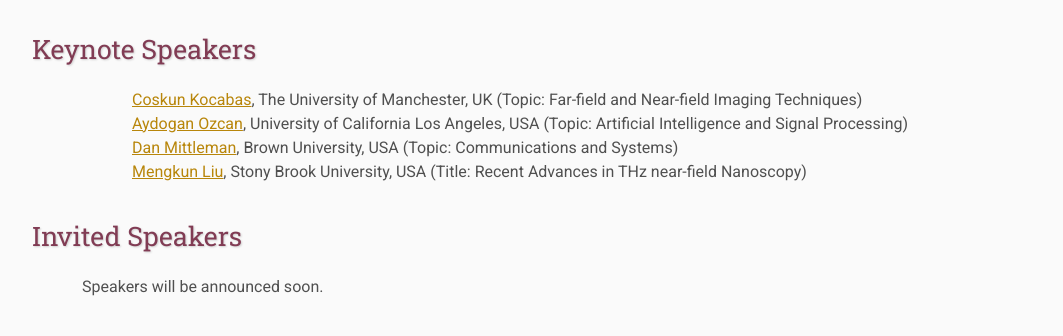
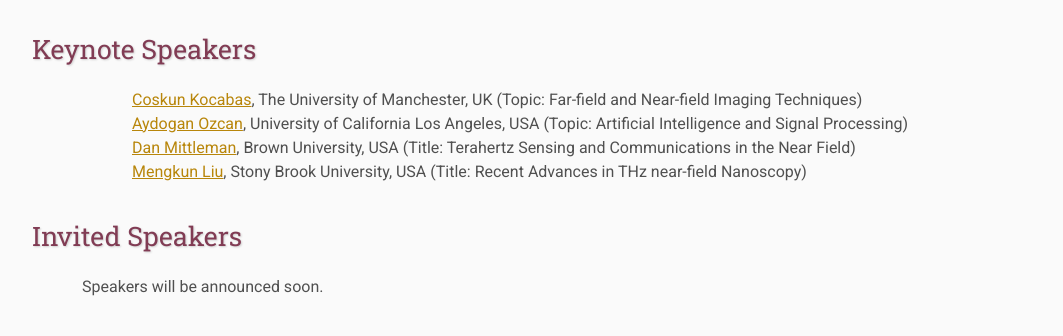
Before and after one commit to padillaw/OTST-2026, a plain HTML site: page program.html in a window 1280 px wide. Shown: the part 736-1072 px from the top of the page, without its empty margins (108-1171 px from the left). Drawn offline with Linux system fonts and the light colour scheme.

Commit message:
Update program.html

```diff
--- a/program.html
+++ b/program.html
@@ -54,7 +54,7 @@
     <ul>
         <li><a href="https://research.manchester.ac.uk/en/persons/coskun.kocabas" target="_blank">Coskun Kocabas</a>, The University of Manchester, UK (Topic: Far-field and Near-field Imaging Techniques)</li>
         <li><a href="https://www.ee.ucla.edu/aydogan-ozcan/" target="_blank">Aydogan Ozcan</a>, University of California Los Angeles, USA (Topic: Artificial Intelligence and Signal Processing)</li>
-        <li><a href="https://sites.brown.edu/mittleman/" target="_blank">Dan Mittleman</a>, Brown University, USA (Topic: Communications and Systems)</li>
+        <li><a href="https://sites.brown.edu/mittleman/" target="_blank">Dan Mittleman</a>, Brown University, USA (Title: Terahertz Sensing and Communications in the Near Field)</li>
         <li><a href="https://www.stonybrook.edu/commcms/physics/people/_profiles/lium" target="_blank">Mengkun Liu</a>, Stony Brook University, USA (Title: Recent Advances in THz near-field Nanoscopy)</li>
     </ul>
 
```
